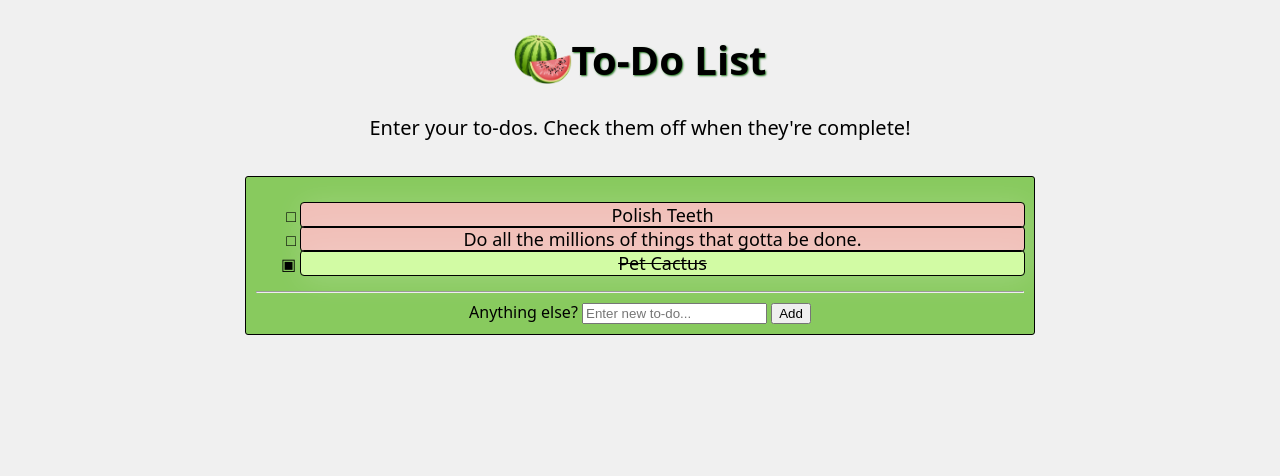
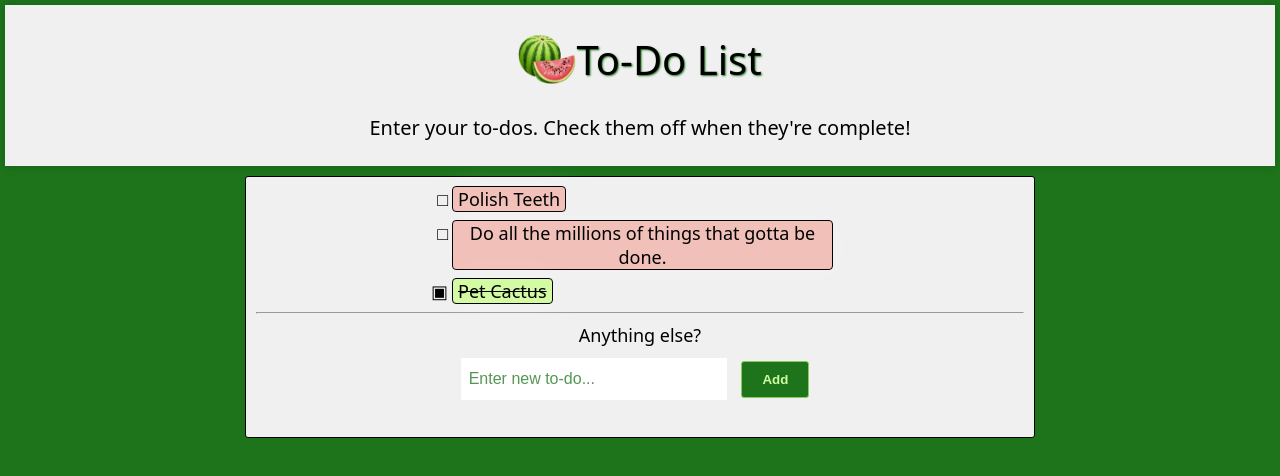
Before and after one commit to Heidi-Negrete/to-do-app, a plain HTML site: page index.html in a window 1280 px wide. Drawn offline with Linux system fonts and the light colour scheme; a script that the page names is missing.

Commit message:
adjust styles

```diff
--- a/styles.css
+++ b/styles.css
@@ -9,11 +9,85 @@
 body {
     text-align: center;
     font-family: system-ui;
-    background-color: var(--whitish);
+    background-color: var(--green);
     margin: 0;
+    font-size: 18px;
 }
 
-.todos {
+h1 {
+    text-shadow: 1px 1px 2px var(--green);
+    font-weight: 500;
+}
+
+header {
+    display: flex;
+    justify-content: center;
+    align-items: center;
+}
+
+hr {
+    color: var(--green);
+}
+
+/* input */
+input:not(.btn) {
+    font-size: 16px;
+    margin-bottom: 1.7em;
+    padding: 0.75em 0.5em;
+    background-color: white;
+    width: 100%;
+    max-width: 250px;
+    border: none;
+    border-left: 7px solid var(--neutral-4);
+}
+
+input:not(.btn):focus {
+    outline: none;
+    border-left: 7px solid var(--accent-1);
+}
+
+::placeholder {
+    color: var(--green);
+    opacity: 75%;
+}
+
+
+label {
+    display: block;
+    margin-bottom: .25em;
+    font-weight: 500;
+}
+
+p {
+    margin-top: 0;
+    font-weight: 300;
+}
+
+.btn {
+    background-color: var(--green);
+    color: var(--neon-green);
+    border-radius: 3px;
+    cursor: pointer;
+    font-weight: 600;
+    margin: 10px 10px;
+    padding: 10px 20px;
+    text-decoration: none;
+    max-width: 120px;
+    display: inline-block;
+    transition: background-color 220ms, transform 220ms;
+    border: 1px solid var(--lime-green);
+}
+
+.btn:active {
+    transform: translate(0.8px, 0.8px);
+}
+
+.btn:disabled {
+    cursor: initial;
+    opacity: 0.5;
+}
+
+.todos-list {
     width: 50%;
     margin: auto;
     padding-left: 0;
@@ -57,29 +131,17 @@ body {
     list-style-type: "\25C8";
 }
 
-header {
-    display: flex;
-    justify-content: center;
-    align-items: center;
-}
-
-h1 {
-    text-shadow: 1px 1px 2px var(--green);
-}
-
 .banner {
     font-size: 20px;
-    background-color: linear-gradient(rgb(0, 0, 0, 20%));
+    background-color: var(--whitish);
     margin: 5px;
     padding-bottom: 5px;
-}
-
-.banner p {
-    margin-top: 0;
+    box-shadow: 0px 3px 7px 1px rgba(0, 0, 0, 0.07),
+        0px -3px 7px 1px rgba(0, 0, 0, 0.07);
 }
 
 .box {
-    background-color: var(--lime-green);
+    background-color: var(--whitish);
     padding: 10px;
     border: 1px solid black;
     width: 60%;
```
